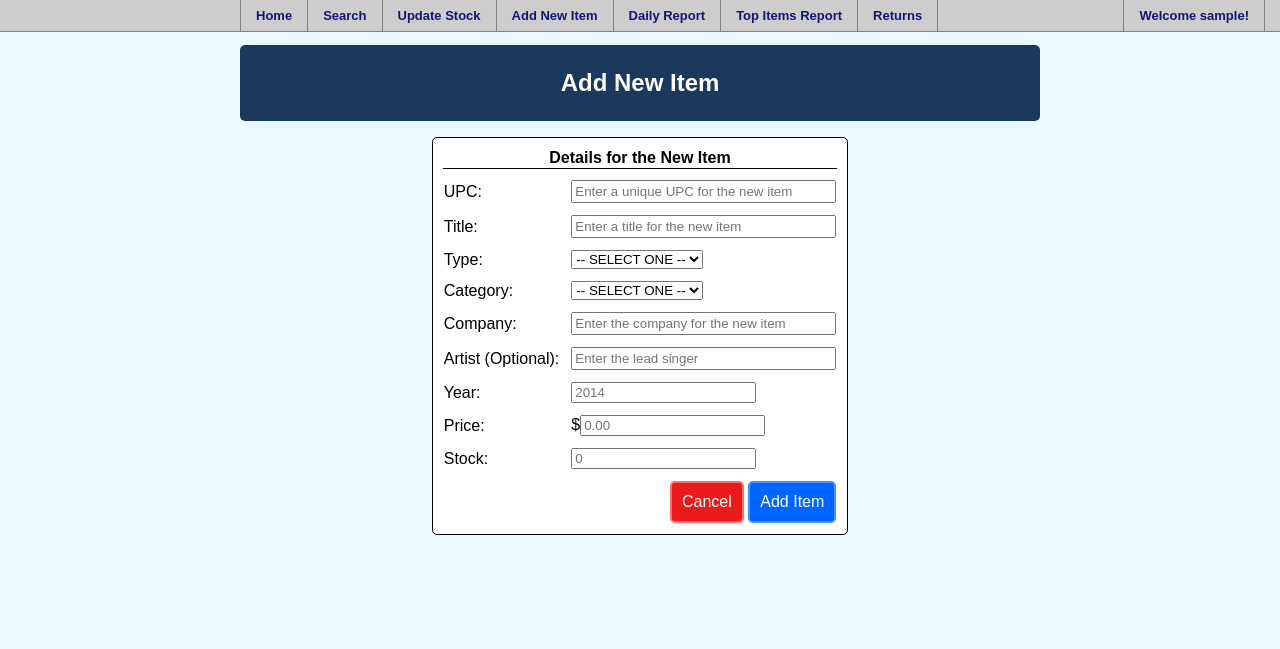
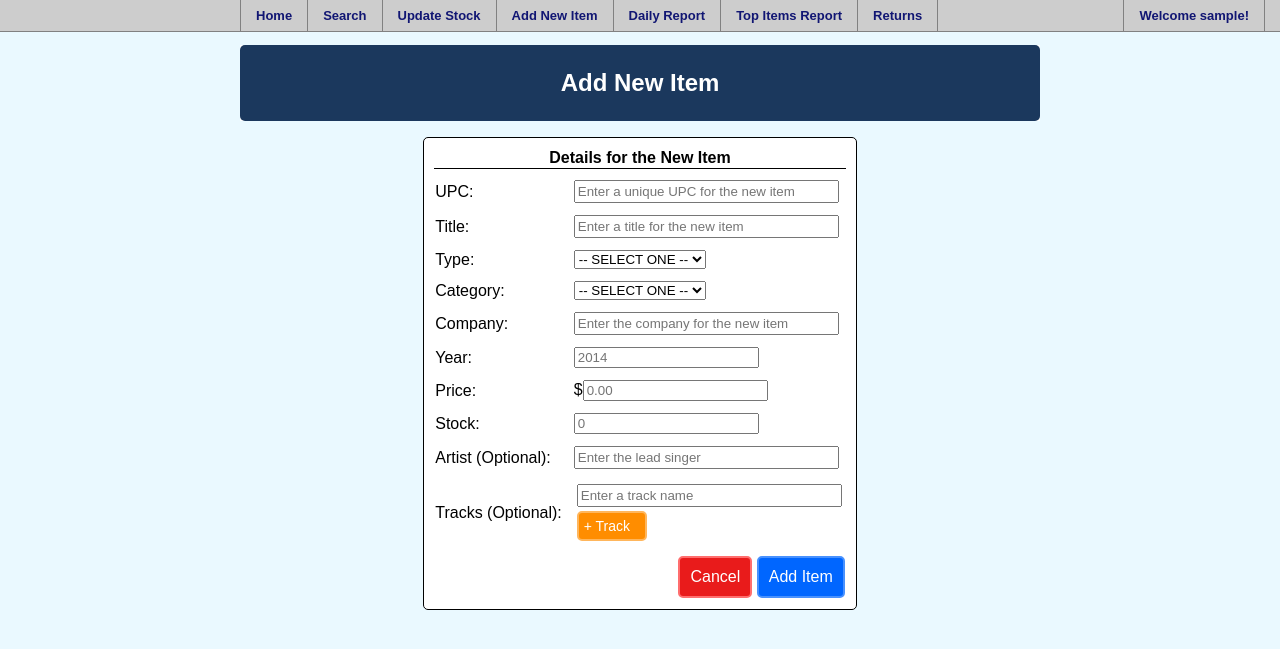
Before and after one commit to laurenf720/304p3, a PHP site: page /manAddItem.php in a window 1280 px wide. Shown: the top 649 px of the page. Run offline with PHP 8.4, Linux system fonts and the light colour scheme; a user stored in the database is signed in.

Commit message:
enabling manager to add tracks for item

```diff
--- a/manAddItem.php
+++ b/manAddItem.php
@@ -65,10 +65,6 @@
 					    <td><input id="company" type="text" size=30 name="company" placeholder="Enter the company for the new item"></td>
 					</tr>
 					<tr>
-						<td><label>Artist (Optional): </label></td>
-					    <td><input id="artist" type="text" size=30 name="artist" placeholder="Enter the lead singer"></td>
-					</tr>
-					<tr>
 						<td><label>Year: </label></td>
 					    <td><input id="year" type="number" name="year" placeholder=<?php echo date("Y");?>></td>
 					</tr>
@@ -80,6 +76,24 @@
 						<td><label>Stock: </label></td>
 					    <td><input id="stock" type="number" name="stock" placeholder="0"></td>
 					</tr>
+					<tr>
+						<td><label>Artist (Optional): </label></td>
+					    <td><input id="artist" type="text" size=30 name="artist" placeholder="Enter the lead singer"></td>
+					</tr>
+					<tr>
+						<td><label>Tracks (Optional): </label></td>
+						<td>
+							<table id="tracklist" name="tracklist">
+								<tr>
+									<td><input id="track" type="text" size=30 name="track[]" placeholder="Enter a track name"></td>
+								</tr>
+								<tr>
+									<td><input class="detailsbutton" style="width:70px" onClick="javascript:addTrack('tracklist');" value="+ Track"></td>
+								</tr>
+							</table>
+						</td>
+					</tr>
+
 					<tr>
 						<td colspan=2 style="text-align:right">
 							<input type="reset" name="cancelbutton" border=0 value="Cancel">
@@ -157,6 +171,8 @@
 							$artist=stripslashes($artist);
 							$artist=mysql_real_escape_string($artist);
 
+							$track=$_POST['track'];
+
 							$result=$connection->query("select * from item where upc='$upc'");
 							if ($result->num_rows != 0){
 								$error = "* Sorry! That UPC already exists in the system";
@@ -178,6 +194,21 @@
 									if($stmt->error) {
 										    printf("<b>Error: %s.</b>\n", $stmt->error);
 									}
+
+									if (!empty($track)){
+										foreach ($track as $a => $t) {
+											if (!empty(trim($t))){
+												$result=$connection->query("SELECT * FROM hassong WHERE upc='$upc' AND songtitle='$t'");
+												if ($result->num_rows == 0){
+													$t=stripslashes($t);
+													$t=mysql_real_escape_string($t);
+													$stmt=$connection->prepare("INSERT INTO hassong (upc, songtitle) VALUES (?,?)");
+													$stmt->bind_param("ss", $upc, $t);
+													$stmt->execute();
+												}
+											}
+										}
+									}
 								}
 							}
 
@@ -191,6 +222,15 @@
 			</form>
 
 		</div>
+		<script>
+			function addTrack(tableID) {
+				var table = document.getElementById(tableID);
+				var rowCount = table.rows.length;
+				var row = table.insertRow(rowCount-1);
+				var cell1 = row.insertCell(0);
+				cell1.innerHTML = "<input id=\"track\" type=\"text\" size=30 name=\"track[]\" placeholder=\"Enter a track name\">";
+			}
+		</script>
 		<script src="ams.js"></script>
 	</body>
 </html>
```
